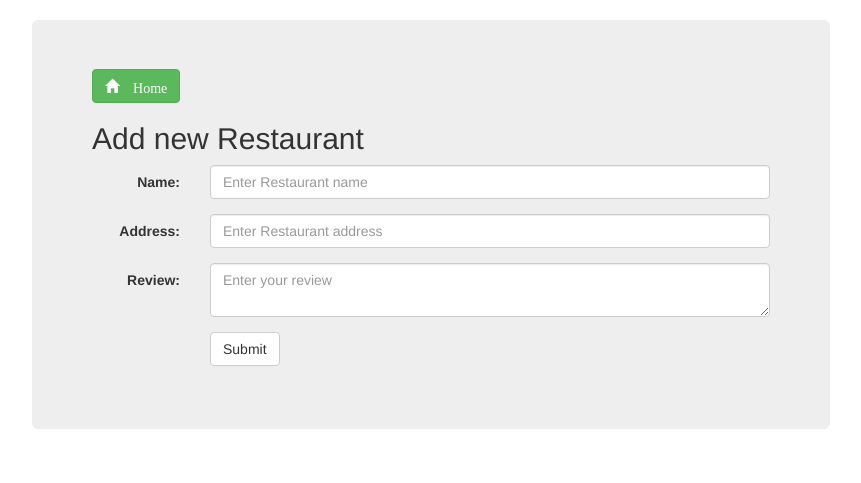
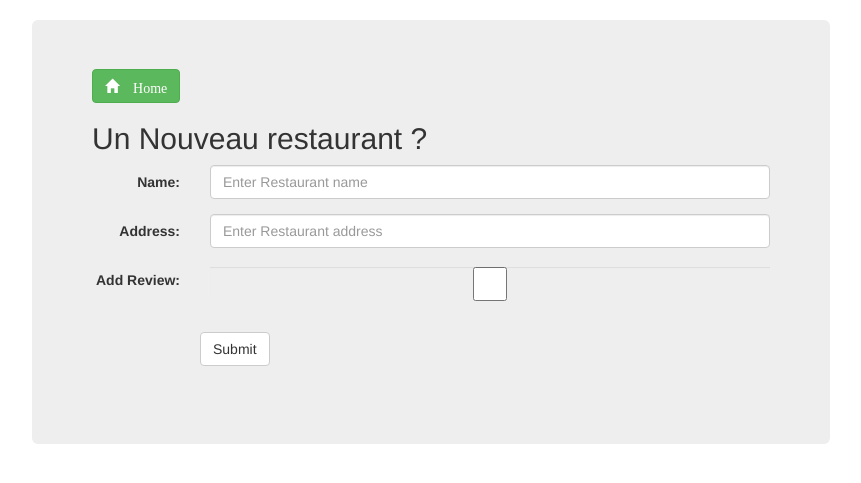
Before and after one commit to ManderVoronwe/projet-securite-service-web, a PHP site: page /user_add.php in a window 1280 px wide. Shown: the part 52-535 px from the top of the page, without its empty margins (209-1070 px from the left). Run offline with PHP 8.4, Linux system fonts and the light colour scheme; a user stored in the database is signed in.

Commit message:
you can now properly create new restaurant

```diff
--- a/user_add.php
+++ b/user_add.php
@@ -7,18 +7,24 @@
 <?php
 include "database.php"; // database connection
 
-$r_name = $r_address = $r_by = $review = ""; // user registration variables
+$r_name = $r_address = $r_by = $review=$rating = ""; // user registration variables
 $r_by = $re_by = $_SESSION['u_id'];
 $current_page = htmlspecialchars($_SERVER['PHP_SELF']);
 
 if ($_SERVER["REQUEST_METHOD"] == "POST") {
 
   //First name validation
-  if (!empty($_POST["r_name"]) && !empty($_POST["r_address"]) && !empty($_POST["review"])) {
+  if (!empty($_POST["r_name"]) && !empty($_POST["r_address"]) && ($_POST["add_review"]==false)) {
     $r_name = $_POST["r_name"];
     $r_address = $_POST["r_address"];
+  } else if (!empty($_POST["review"]) && !empty($_POST["rating"]) && ($_POST["add_review"])==true && !empty($_POST["r_address"]) && !empty($_POST["r_name"])) {
     $review = $_POST["review"];
+    $rating = $_POST["rating"];
+    $r_name = $_POST["r_name"];
+    $r_address = $_POST["r_address"];
+    $sql_review = "INSERT INTO `review` (`r_name`, `r_address`, `review`, `r_by` , `rating` ) VALUES ('$r_name', '$r_address', '$review','$r_by', '$rating')";
   } else {
+
 ?>
     <div class="alert alert-danger">
       <strong>Alert!</strong> Please Complete all fields.
@@ -31,15 +37,27 @@
 
 $sql_restaurant = "INSERT INTO `restaurant` (`r_name`, `r_address`, `r_by`) VALUES ('$r_name','$r_address','$r_by')";
 
-$sql_review = "INSERT INTO `review` (`r_name`, `r_address`, `review`, `r_by`) VALUES ('$r_name', '$r_address', '$review','$r_by')";
 
 
-if (!empty($r_name) && !empty($r_address) && !empty($review)) {
-  if (($conn->query($sql_restaurant) === TRUE) && ($conn->query($sql_review) === TRUE)) {
-    header('Location:user-dash.php');
-  } else {
-    echo "Error: " . $sql . "<br>" . $conn->error;
+
+if (!empty($r_name) && !empty($r_address)) {
+  if ($_POST["add_review"]==false)
+  {
+    if (($conn->query($sql_restaurant) === TRUE)) {
+      header('Location:user-dash.php');
+    } else {
+      echo "Error: " . $sql . "<br>" . $conn->error;
+    }
+
+  }else{
+
+      if (($conn->query($sql_restaurant) === TRUE) && ($conn->query($sql_review) === TRUE)) {
+      header('Location:user-dash.php');
+    } else {
+      echo "Error: " . $sql . "<br>" . $conn->error;
+    }
   }
+
 }
 
 $conn->close();
@@ -53,7 +71,7 @@
     <div class="row">
 
       <div class="col-sm-8" style="background-color:none;">
-        <h2>Add new Restaurant </h2>
+        <h2>Un Nouveau restaurant ? </h2>
       </div>
 
     </div>
@@ -73,9 +91,96 @@
         </div>
       </div>
       <div class="form-group">
-        <label class="control-label col-sm-2" for="review">Review:</label>
+        <label class="control-label col-sm-2" for="add_review">Add Review:</label>
         <div class="col-sm-10">
-          <textarea class="form-control" id="review" name="review" placeholder="Enter your review"></textarea>
+          <input type="checkbox" class="form-control" id="add_review" name="add_review" value="false">
+        </div>
+      </div>
+      <script>
+        $(document).ready(function() {
+          $("#add_review").click(function() {
+            if ($(this).is(":checked")) {
+              $("#review").show();
+              $("#rating").show();
+              $("#review_label").show();
+              $("#stars_label").show();
+              $("#stars").show();
+
+
+            } else {
+              $("#review").hide();
+              $("#rating").hide();
+              $("#review_label").hide();
+            }
+          });
+        });
+      </script>
+      <div class="form-group">
+        <style>
+          .rate {
+            float: left;
+            height: 46px;
+            padding: 0 10px;
+          }
+
+          .rate:not(:checked)>input {
+            position: absolute;
+            top: -9999px;
+          }
+
+          .rate:not(:checked)>label {
+            float: right;
+            width: 1em;
+            overflow: hidden;
+            white-space: nowrap;
+            cursor: pointer;
+            font-size: 30px;
+            color: #ccc;
+          }
+
+          .rate:not(:checked)>label:before {
+            content: '★ ';
+          }
+
+          .rate>input:checked~label {
+            color: #ffc700;
+          }
+
+          .rate:not(:checked)>label:hover,
+          .rate:not(:checked)>label:hover~label {
+            color: #deb217;
+          }
+
+          .rate>input:checked+label:hover,
+          .rate>input:checked+label:hover~label,
+          .rate>input:checked~label:hover,
+          .rate>input:checked~label:hover~label,
+          .rate>label:hover~input:checked~label {
+            color: #c59b08;
+          }
+        </style>
+        <label for="r_rating" id="stars_label" class="control-label-first" style="display:none;">Note : </label>
+        <div class="row" id="stars" style="display:none;">
+              <div class="rate">
+
+                <input type="radio" id="star5" name="r_rating" value="5" />
+                <label for="star5" title="text">5 stars</label>
+                <input type="radio" id="star4" name="r_rating" value="4" />
+                <label for="star4" title="text">4 stars</label>
+                <input type="radio" id="star3" name="r_rating" value="3" />
+                <label for="star3" title="text">3 stars</label>
+                <input type="radio" id="star2" name="r_rating" value="2" />
+                <label for="star2" title="text">2 stars</label>
+                <input type="radio" id="star1" name="r_rating" value="1" />
+                <label for="star1" title="text">1 star</label>
+              </div>
+
+
+        </div>
+      <div class="form-group">
+        <label class="control-label col-sm-2" id="review_label" for="review" style="display:none;">Review:</label>
+        <div class="col-sm-10">
+          <textarea class="form-control" id="review" name="review" placeholder="Enter your review"style="display:none;"></textarea>
         </div>
       </div>
 
```
